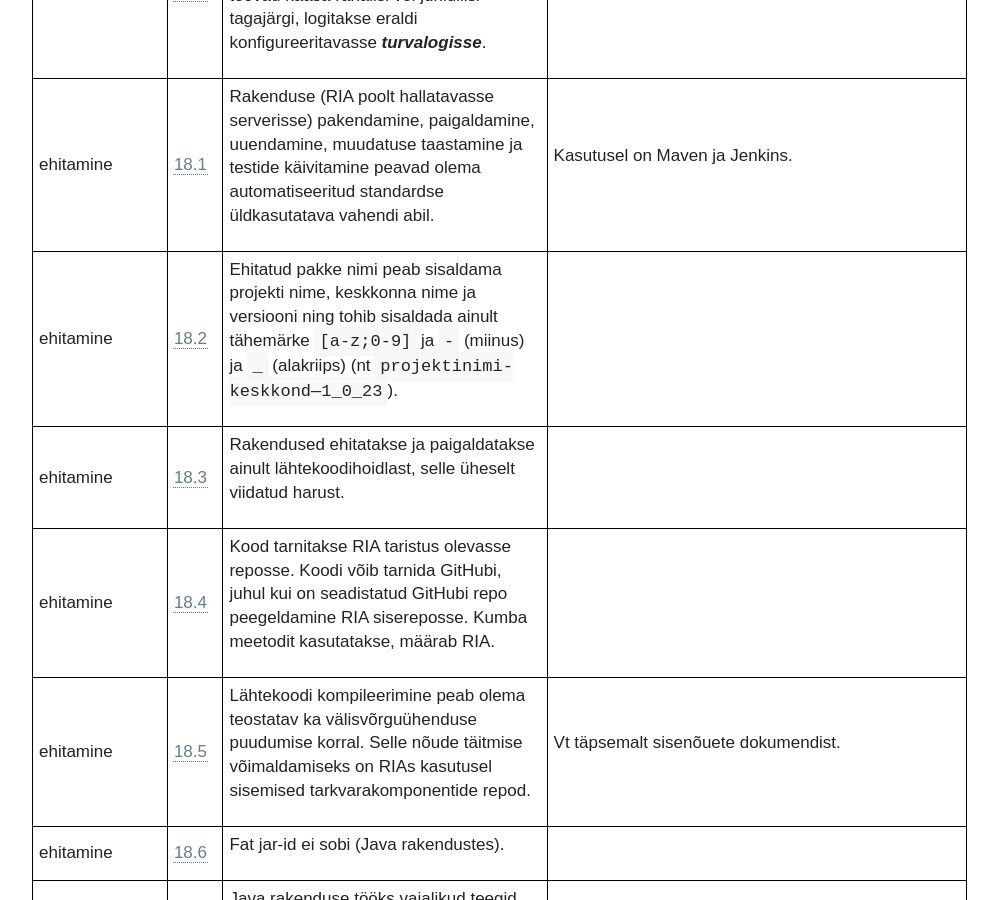
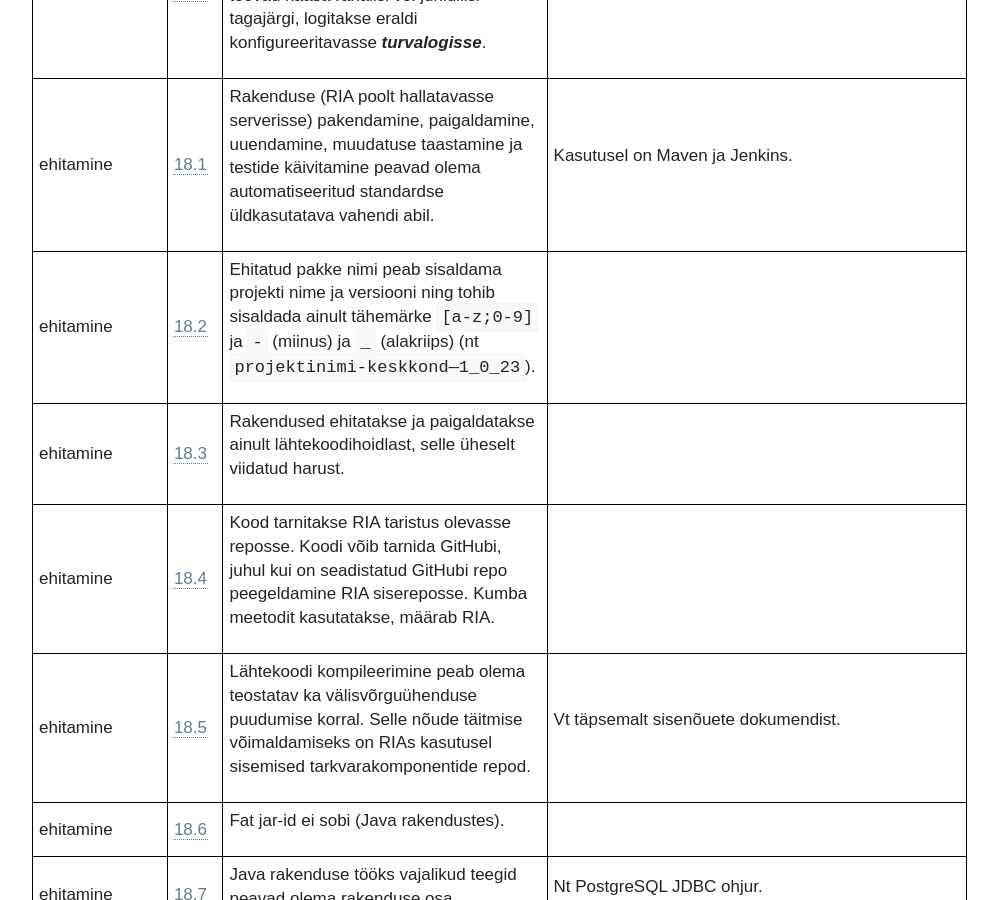
Before and after one commit to e-gov/MFN, a Jekyll site: the page built from index.md, in a window 1280 px wide and 900 px high, scrolled down 9125 px. Shown: the whole window, without its empty margins (0-998 px from the left). Built offline with Jekyll 4.4.1, drawn with Linux system fonts in a browser that asks for light colours; our own code applies the rules of GitHub Pages for plain Markdown files.

```diff
--- a/_data/Nouded.yml
+++ b/_data/Nouded.yml
@@ -233,7 +233,7 @@
       son: 'Rakenduse (RIA poolt hallatavasse serverisse) pakendamine, paigaldamine, uuendamine, muudatuse taastamine ja testide käivitamine peavad olema automatiseeritud standardse üldkasutatava vahendi abil.'
       sel: 'Kasutusel on Maven ja Jenkins.'
     - nr: 2
-      son: 'Ehitatud pakke nimi peab sisaldama projekti nime, keskkonna nime ja versiooni ning tohib sisaldada ainult tähemärke `[a-z;0-9]` ja `-` (miinus) ja `_` (alakriips) (nt `projektinimi-keskkond—1_0_23`).'
+      son: 'Ehitatud pakke nimi peab sisaldama projekti nime ja versiooni ning tohib sisaldada ainult tähemärke `[a-z;0-9]` ja `-` (miinus) ja `_` (alakriips) (nt `projektinimi-keskkond—1_0_23`).'
       sel: ''
     - nr: 3
       son: 'Rakendused ehitatakse ja paigaldatakse ainult lähtekoodihoidlast, selle üheselt viidatud harust.'
```
